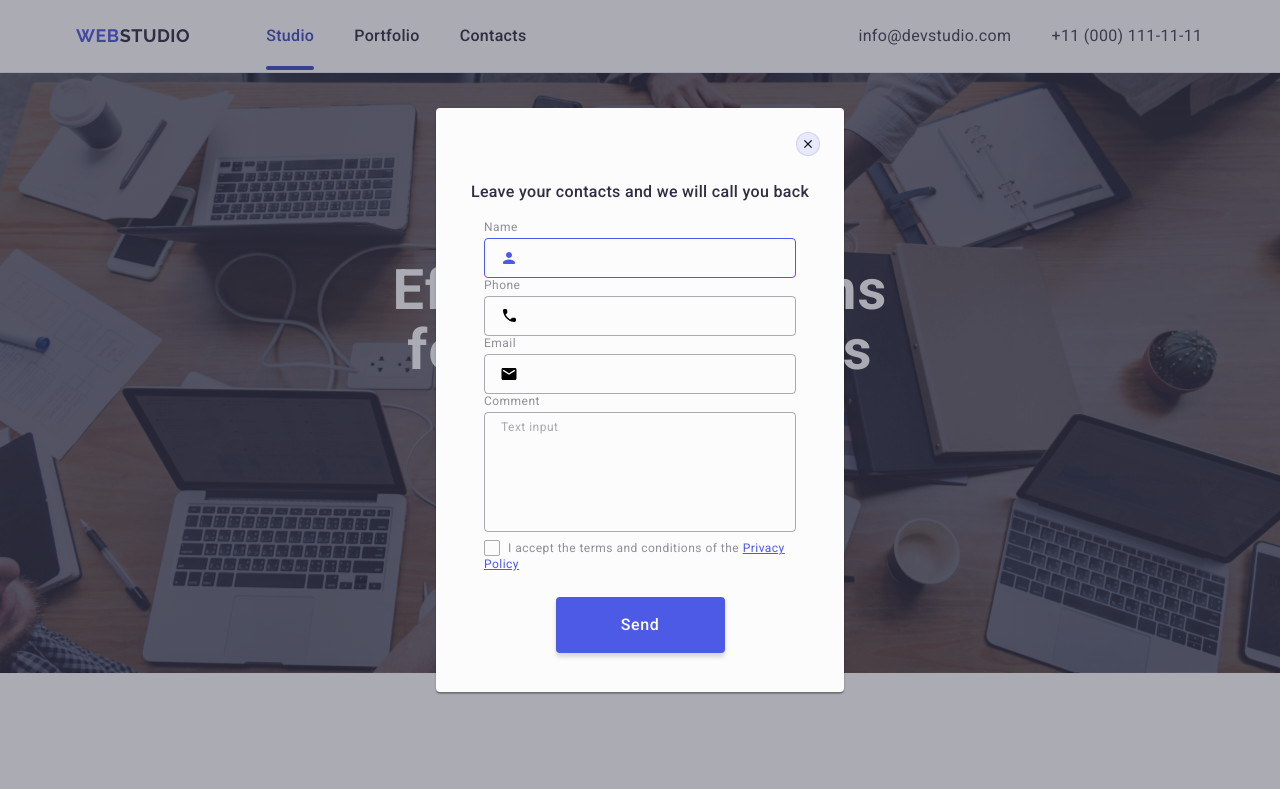
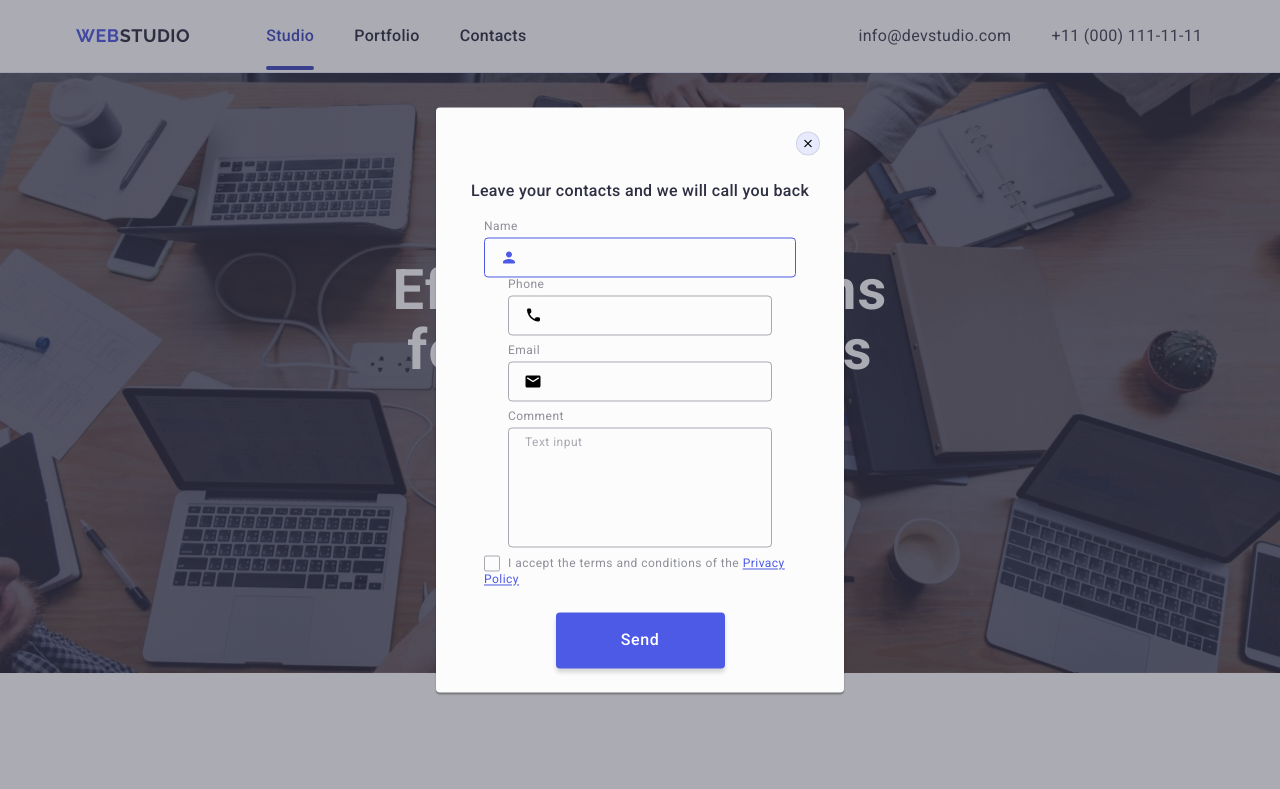
Before and after one commit to olehsolonin/goit-markup-hw-05, a plain HTML site: page index.html in a window 1280 px wide. Shown: the top 789 px of the page. Drawn offline with nearby package versions, Linux system fonts and the light colour scheme.

Commit message:
hw5-v1.3
fix div

```diff
--- a/css/styles.css
+++ b/css/styles.css
@@ -868,6 +868,7 @@ transition: border-color 250ms cubic-bezier(0.4, 0, 0.2, 1);
 	top: 50%;
 	left: 16px;
 	transform: translateY(-50%);
+	transition: fill 250ms cubic-bezier(0.4, 0, 0.2, 1);
 
 }
 
--- a/index.html
+++ b/index.html
@@ -434,6 +434,7 @@
 
 
 
+					<div class="modal-form">
 						<label class="label-modal" for="user-phone">Phone</label>
 						<div class="modal-input-wrap">
 							<input type="tel" name="tel-input" class="input-block" id="user-phone">
@@ -441,9 +442,11 @@
 								<use href="./images/icons.svg#icon-phone-black"></use>
 							</svg>
 						</div>
+					</div>
 
 
 
+					<div class="modal-form">
 						<label class="label-modal" for="user-email">Email</label>
 						<div class="modal-input-wrap">
 							<input type="email" name="email" class="input-block" id="user-email">
@@ -451,13 +454,16 @@
 								<use href="./images/icons.svg#icon-email-black"></use>
 							</svg>
 						</div>
+					</div>
 
 
 
+					<div class="modal-form">
 						<label class="label-modal label-modification">
 							<span class="label-text">Comment</span>
 							<textarea name="description" placeholder="Text input" class="input-block comment-area"></textarea>
 						</label>
+					</div>
 				</div>
 
 
```
Lines whose indentation alone changed are shown as unchanged.
